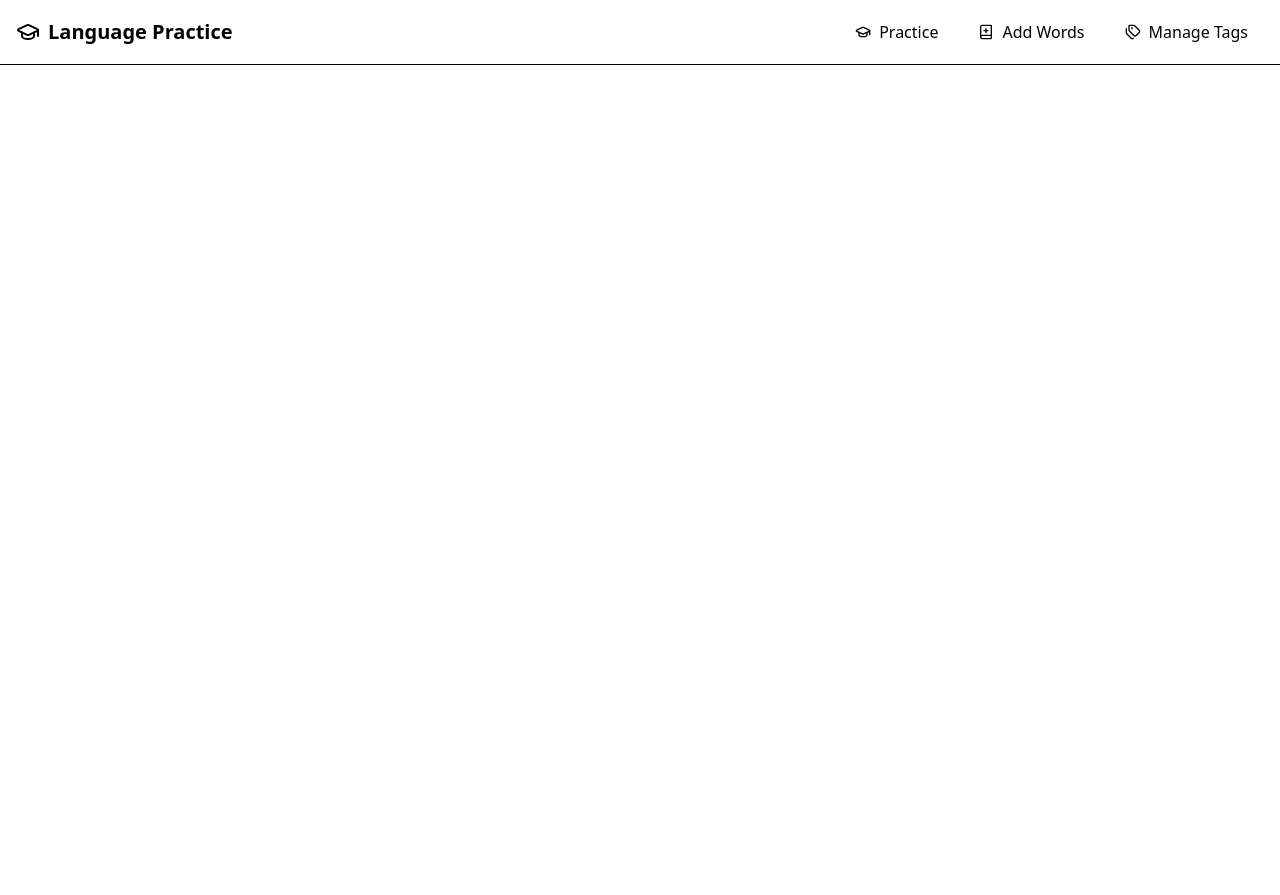
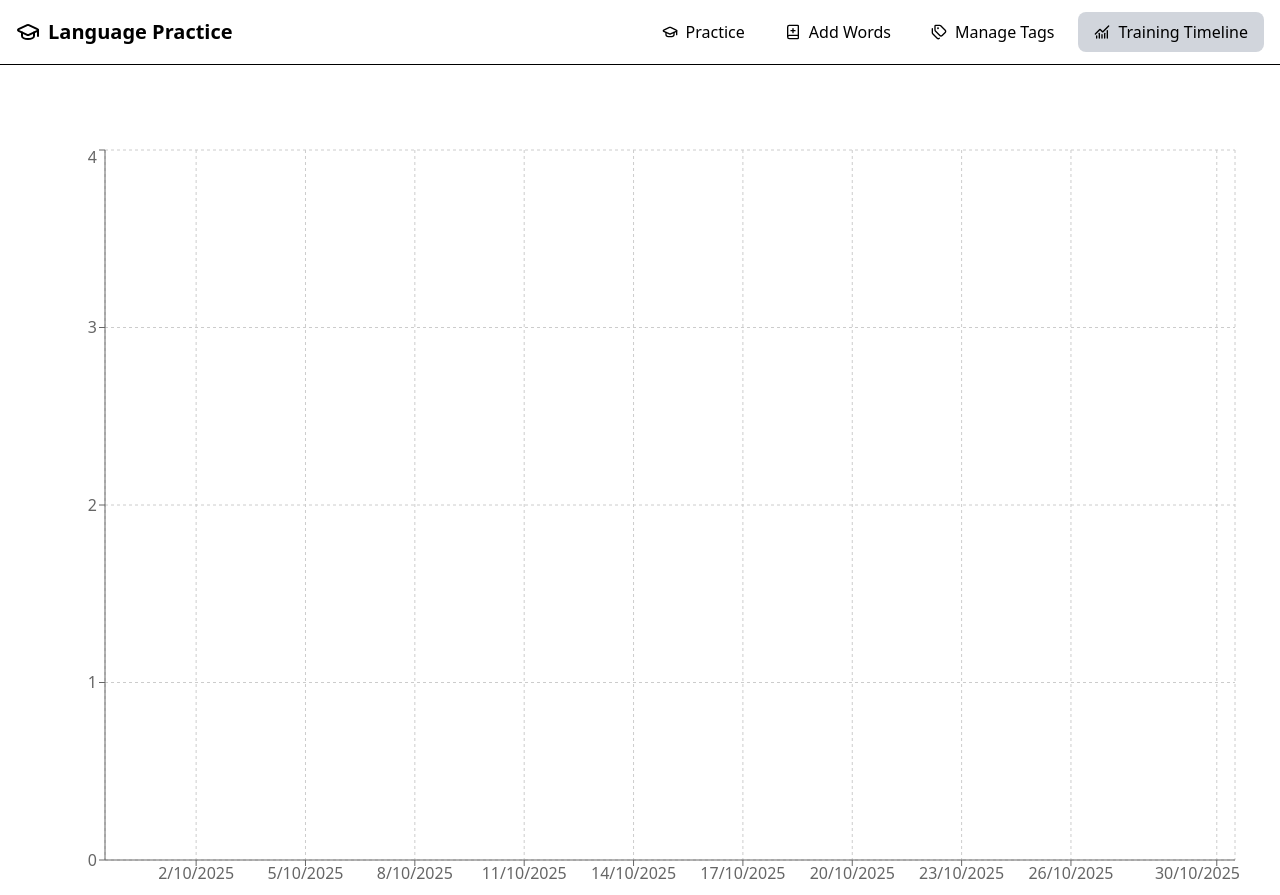
Before and after one commit to RafaelSetton/language-learning, a React (Vite) app: page /timeline in a window 1280 px wide. Before the commit the page ends 800 px from the top, so only its background shows below. Built offline with nearby package versions, Linux system fonts and the light colour scheme.

Commit message:
Adds timeline page

```diff
--- a/package.json
+++ b/package.json
@@ -21,6 +21,7 @@
     "lucide-react": "^0.548.0",
     "react": "^19.1.1",
     "react-dom": "^19.1.1",
+    "recharts": "^3.3.0",
     "tailwind-merge": "^3.3.1",
     "tailwindcss": "^4.1.16",
     "wouter": "^3.7.1"
--- a/src/App.tsx
+++ b/src/App.tsx
@@ -3,6 +3,7 @@ import Navigation from './components/Navigation'
 import AddWords from './pages/AddWords'
 import ManageTags from './pages/ManageTags'
 import Practice from './pages/Practice'
+import Timeline from './pages/Timeline'
 
 function App() {
 
@@ -13,6 +14,7 @@ function App() {
         <Route path="/" component={Practice} />
         <Route path="/add-words" component={AddWords} />
         <Route path="/manage-tags" component={ManageTags} />
+        <Route path="/timeline" component={Timeline} />
       </Switch>
     </>
   )
--- a/src/components/Navigation.tsx
+++ b/src/components/Navigation.tsx
@@ -1,5 +1,5 @@
 import { Link, useLocation } from "wouter";
-import { GraduationCap, BookPlus, Tags } from "lucide-react";
+import { GraduationCap, BookPlus, Tags, ChartNoAxesCombined } from "lucide-react";
 
 export default function Navigation() {
   const [location] = useLocation();
@@ -8,6 +8,7 @@ export default function Navigation() {
     { href: "/", label: "Practice", icon: GraduationCap },
     { href: "/add-words", label: "Add Words", icon: BookPlus },
     { href: "/manage-tags", label: "Manage Tags", icon: Tags },
+    { href: "/timeline", label: "Training Timeline", icon: ChartNoAxesCombined },
   ];
 
   return (
--- /dev/null
+++ b/src/pages/Timeline.tsx
@@ -0,0 +1,33 @@
+import { BarChart, Bar, XAxis, YAxis, CartesianGrid, Tooltip, ResponsiveContainer } from 'recharts'
+import { useStoredVar } from '../hooks/storedVar'
+import type PracticeStats from '../models/Stats'
+import { today } from '../lib/utils';
+
+
+export default function Timeline() {
+  const [stats] = useStoredVar<Map<number, PracticeStats>>("stats_v2", new Map())
+  const data: any[] = [];
+
+  for (let i = today() - 30; i <= today(); i++) {
+    const d = new Date(i * 24 * 60 * 60 * 1000)
+    const [dd, mm, yyyy] = [d.getDate() + 1, d.getMonth() + 1, d.getFullYear()]
+    const dayStats = stats.get(i) ?? { correct: 0, practiced: 0 }
+
+    data.push({ name: `${dd}/${mm}/${yyyy}`, correct: dayStats.correct, wrong: dayStats.practiced - dayStats.correct })
+  }
+
+  return (
+    <div className="w-full h-[750px] mt-20 px-10">
+      <ResponsiveContainer width="100%" height="100%">
+        <BarChart data={data}>
+          <CartesianGrid strokeDasharray="3 3" />
+          <XAxis dataKey="name" />
+          <YAxis />
+          <Tooltip />
+          <Bar barSize={20} dataKey="correct" name="Correct" stackId={1} fill="#127118" />
+          <Bar barSize={20} dataKey="wrong" name="Wrong" stackId={1} fill="#831007" radius={[8, 8, 0, 0]} />
+        </BarChart>
+      </ResponsiveContainer>
+    </div>
+  )
+}
```
Also changed, not shown: 1 other file (tests, documents, lock files or other folders).
